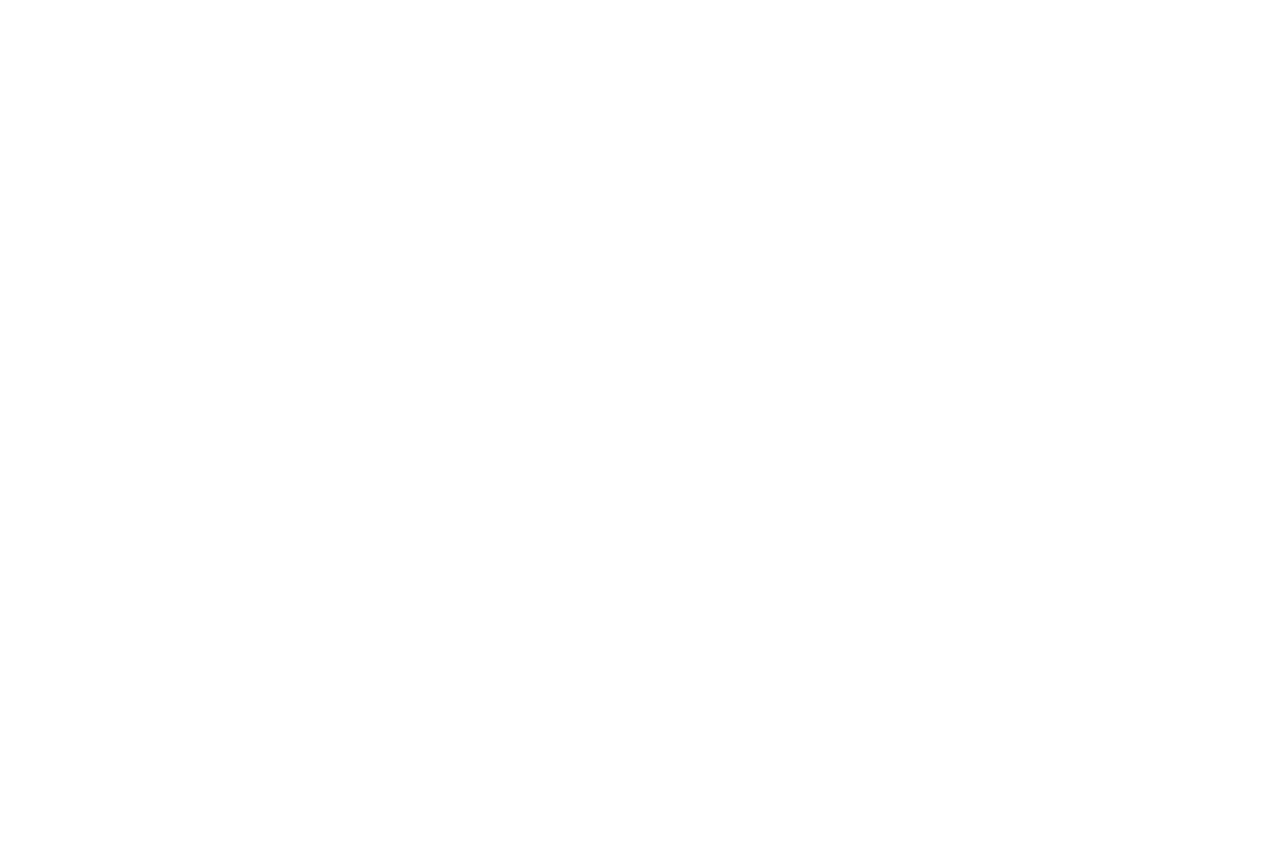
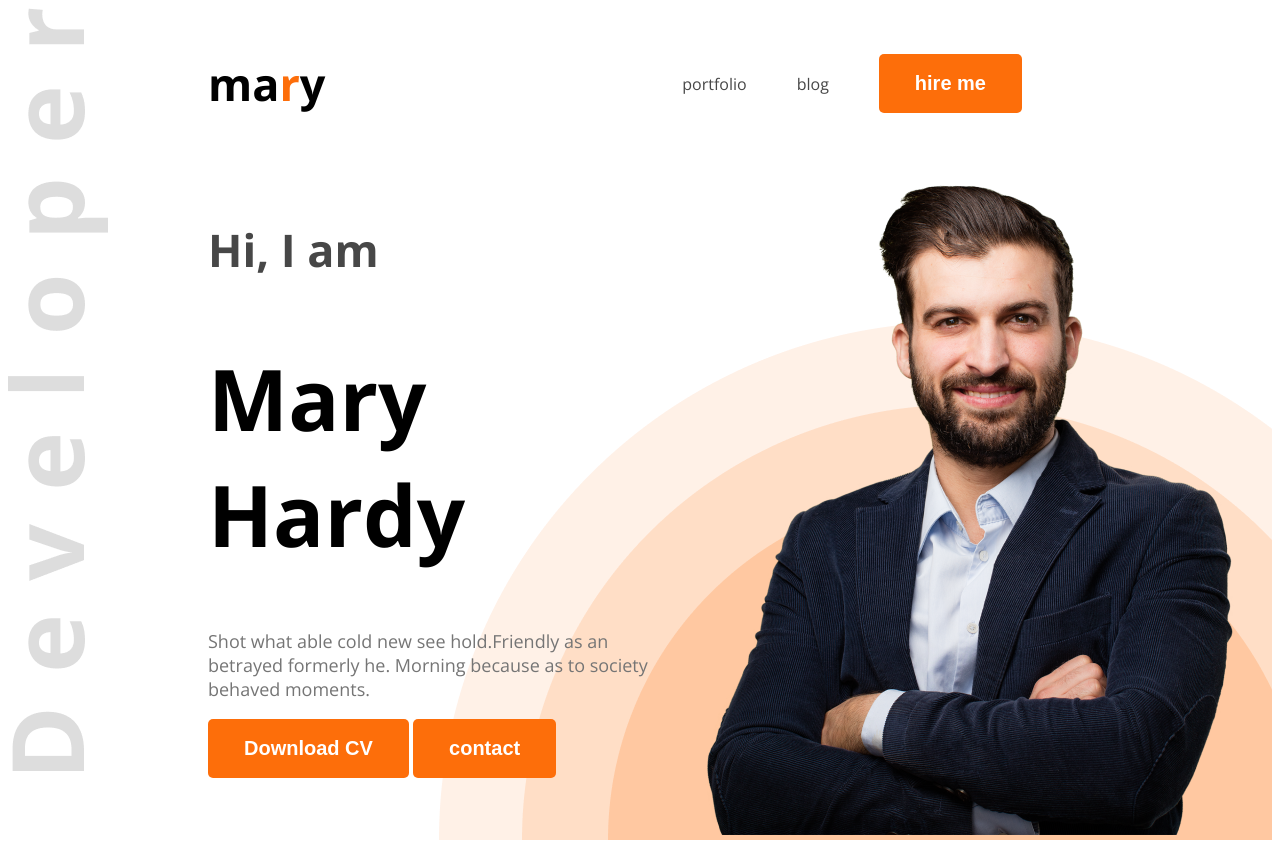
Before and after one commit to jamiul-fahim/web-dev-portfolio, a plain HTML site: page index.html in a window 1280 px wide. Before the commit the page ends 800 px from the top, so only its background shows below. Drawn offline with nearby package versions, Linux system fonts and the light colour scheme.

Commit message:
second commit

```diff
--- a/index.html
+++ b/index.html
@@ -4,9 +4,33 @@
     <meta charset="UTF-8">
     <meta name="viewport" content="width=device-width, initial-scale=1.0">
     <title>web dev portfolio</title>
+    <link rel="preconnect" href="https://fonts.googleapis.com">
+<link rel="preconnect" href="https://fonts.gstatic.com" crossorigin>
+<link href="https://fonts.googleapis.com/css2?family=Open+Sans:ital,wght@0,300..800;1,300..800&display=swap" rel="stylesheet">
+    <link rel="stylesheet" href="styles/portfolio.css">
 </head>
-<body>
-    <header>
+<body class="open-sans-normal">
+    <header class="head">
+        <nav>
+            <h3 class="nav-title">ma<span class="text-primary">r</span>y</h3>
+            <ul>
+                <li><a class="dark-2" href="">portfolio</a></li>
+                <li><a class="dark-2" href="">blog</a></li>
+                <li><a href=""><button class="btn-primary">hire me</button></a></li>
+            </ul>
+        </nav>
+        <div class="banner">
+            <div class="banner-content">
+                <h4 class="banner-greetings dark-2">Hi, I  am</h4>
+                <h1 class="banner-title">Mary Hardy</h1>
+                <p class="banner-description dark-3">Shot what able cold new see hold.Friendly as an betrayed formerly he. Morning because as to society behaved moments.</p>
+                <button class="btn-primary">Download CV</button>
+                <button class="btn-primary">contact</button>
+
+
+            </div>
+            <div><img class="banner-pp" src="images/hardy.png" alt=""></div>
+        </div>
 
     </header>
     <main>
--- /dev/null
+++ b/styles/portfolio.css
@@ -0,0 +1,100 @@
+
+
+.open-sans-normal {
+  font-family: "Open Sans", sans-serif;
+  font-optical-sizing: auto;
+
+  font-style: normal;
+  font-variation-settings:
+    "wdth" 100;
+}
+/* nav styles */
+nav{
+    display: flex;
+    align-items: center;
+    justify-content: space-between;
+    margin: 0px 200px;
+}
+.nav-title{
+    font-size: 45px;
+    font-weight: 800px;
+}
+nav ul li{
+    list-style: none;
+    margin-right: 50px;
+
+}
+nav li a{
+    text-decoration: none;
+}
+nav ul{
+    display: flex;
+    align-items: center;
+}
+/* shared styles */
+.text-primary{
+    color: #FD6E0A;
+}
+nav ul li{
+    list-style: none;
+    margin-right: 50px;
+
+}
+nav li a{
+    text-decoration: none;
+}
+nav ul{
+    display: flex;
+    align-items: center;
+}
+
+.dark-2{
+    color: #474747;
+
+}
+.dark-3{
+    color: #757575;
+}
+.btn-primary{
+    background-color: #FD6E0A;
+    font-weight: bold;
+    color: white;
+    padding: 18px 36px;
+    border-radius: 5px;
+    font-size: 20px;
+    border: none;
+}
+
+/* banner styles */
+
+
+
+.banner{
+    display: flex;
+    justify-content: space-between;
+    margin: 0 30px 0 200px;
+}
+.banner-content{
+    max-width: 585px;
+}
+.banner-greetings{
+    font-weight: 500px;
+    font-size: 45px;
+}
+.banner-title{
+    font-weight: bold;
+    font-size: 85px;
+}
+.banner-description{
+    font-size: 18px;
+    font-weight: regular;
+
+}
+.banner-pp{
+    width: 584px;
+}
+.head{
+    background-image: url(../images/developer.png), url(../images/header_bg.png);
+    background-repeat: no-repeat;
+    background-position: top left, bottom right;
+}
```
